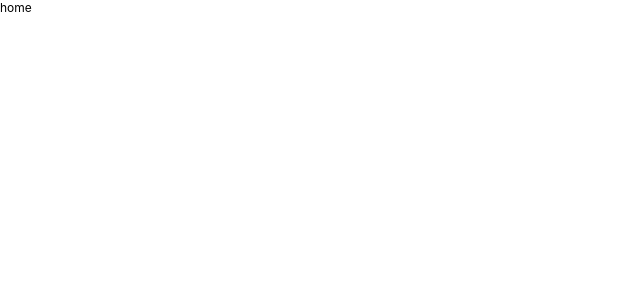
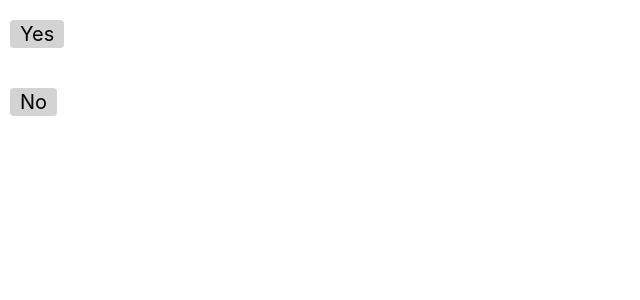
Before and after one commit to Tsarter/vaekivid, a React (Create React App) app: page / in a window 1280 px wide. Shown: the top 300 px of the page, without its empty margins (0-640 px from the left). Built offline with nearby package versions, Linux system fonts and the light colour scheme.

Commit message:
Fixed buttons not changing state, added react-router-dom dependency to package.json

```diff
--- a/package.json
+++ b/package.json
@@ -8,6 +8,7 @@
     "@testing-library/user-event": "^13.5.0",
     "react": "^18.2.0",
     "react-dom": "^18.2.0",
+    "react-router-dom": "^6.4.3",
     "react-scripts": "5.0.1",
     "web-vitals": "^2.1.4"
   },
--- a/src/components/questionWithAnswersComponent/QuestionWithAnswers.js
+++ b/src/components/questionWithAnswersComponent/QuestionWithAnswers.js
@@ -1,5 +1,4 @@
 import React, {useState} from "react";
-import classes from "./QuestionWithAnswers.css"
 import ToggleButton from "../toggleButtonComponent/ToggleButton";
 
 
--- a/src/components/toggleButtonComponent/ToggleButton.js
+++ b/src/components/toggleButtonComponent/ToggleButton.js
@@ -16,6 +16,7 @@ export default function ToggleButton(props) {
          <button
             className={classes.btn}
             style={{background: props.selectedColor}}
+            onClick={props.onClick}
          >{props.text}
          </button>
       </div>
@@ -26,6 +27,7 @@ export default function ToggleButton(props) {
       return <div className={classes.div}>
          <button
             className={classes.btn}
+            onClick={props.onClick}
          >{props.text}
          </button>
       </div>
--- a/src/pages/HomePage.js
+++ b/src/pages/HomePage.js
@@ -1,5 +1,7 @@
+import QuestionWithAnswers from "../../src/components/questionWithAnswersComponent/QuestionWithAnswers.js"
+
 function HomePage() {
 
-    return "home"
+    return <QuestionWithAnswers/>
 }
 export default HomePage;
```
